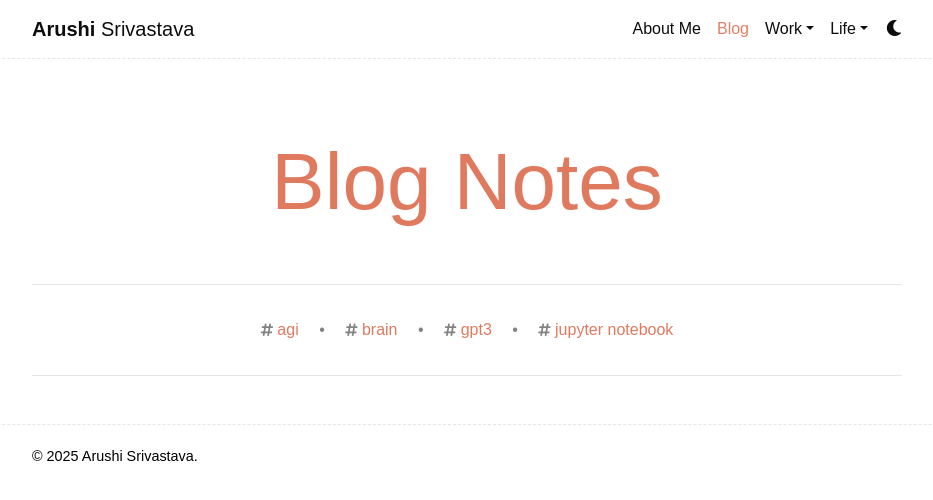
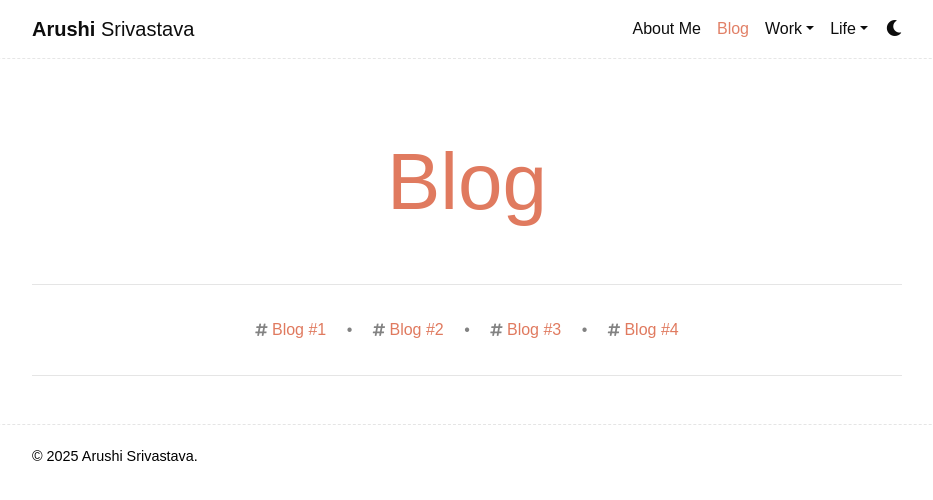
Before and after one commit to arushi022/arushi022.github.io, a Jekyll site: the page built from blog/index.html, in a window 1280 px wide. Shown: the top 500 px of the page, without its empty margins (173-1106 px from the left). Built offline with Jekyll 4.4.1, drawn with Linux system fonts in a browser that asks for light colours; nearby versions of some CDN libraries; some web fonts are replaced; library files that are not in the unit come from our copies; the list of posts is cut into pages by our own code; comment, search, counter and statistics services are not loaded; a style sheet for code colours, icons or effects is not loaded.

Commit message:
Need to add a blog post

```diff
--- a/_config.yml
+++ b/_config.yml
@@ -96,7 +96,7 @@ permalink: /about_me/
 # Blog
 # -----------------------------------------------------------------------------
 
-blog_name: Blog Notes # blog_name will be displayed in your blog page
+blog_name: Blog # blog_name will be displayed in your blog page
 blog_nav_title: blog # your blog must have a title for it to be displayed in the nav bar
 blog_description:
 permalink: /blog/:year/:title/
@@ -222,7 +222,7 @@ jekyll-archives:
     tag: "/blog/tag/:name/"
     category: "/blog/category/:name/"
 
-display_tags: ["agi", "brain", "gpt3", "jupyter notebook"] # this tags will be dispalyed on the front page of your blog
+display_tags: ["Blog #1", "Blog #2", "Blog #3", "Blog #4"] # this tags will be dispalyed on the front page of your blog
 
 # -----------------------------------------------------------------------------
 # Jekyll Scholar
```
